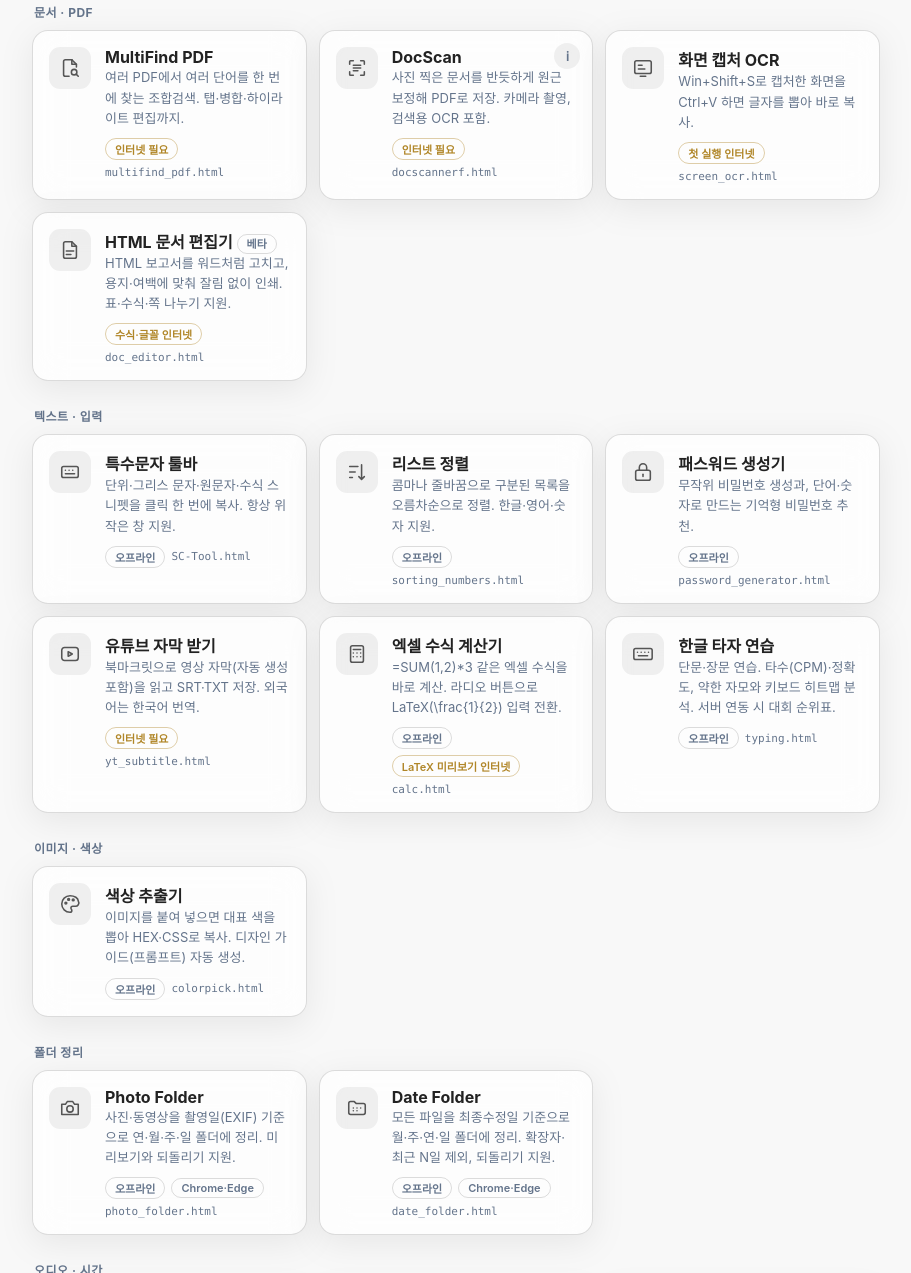
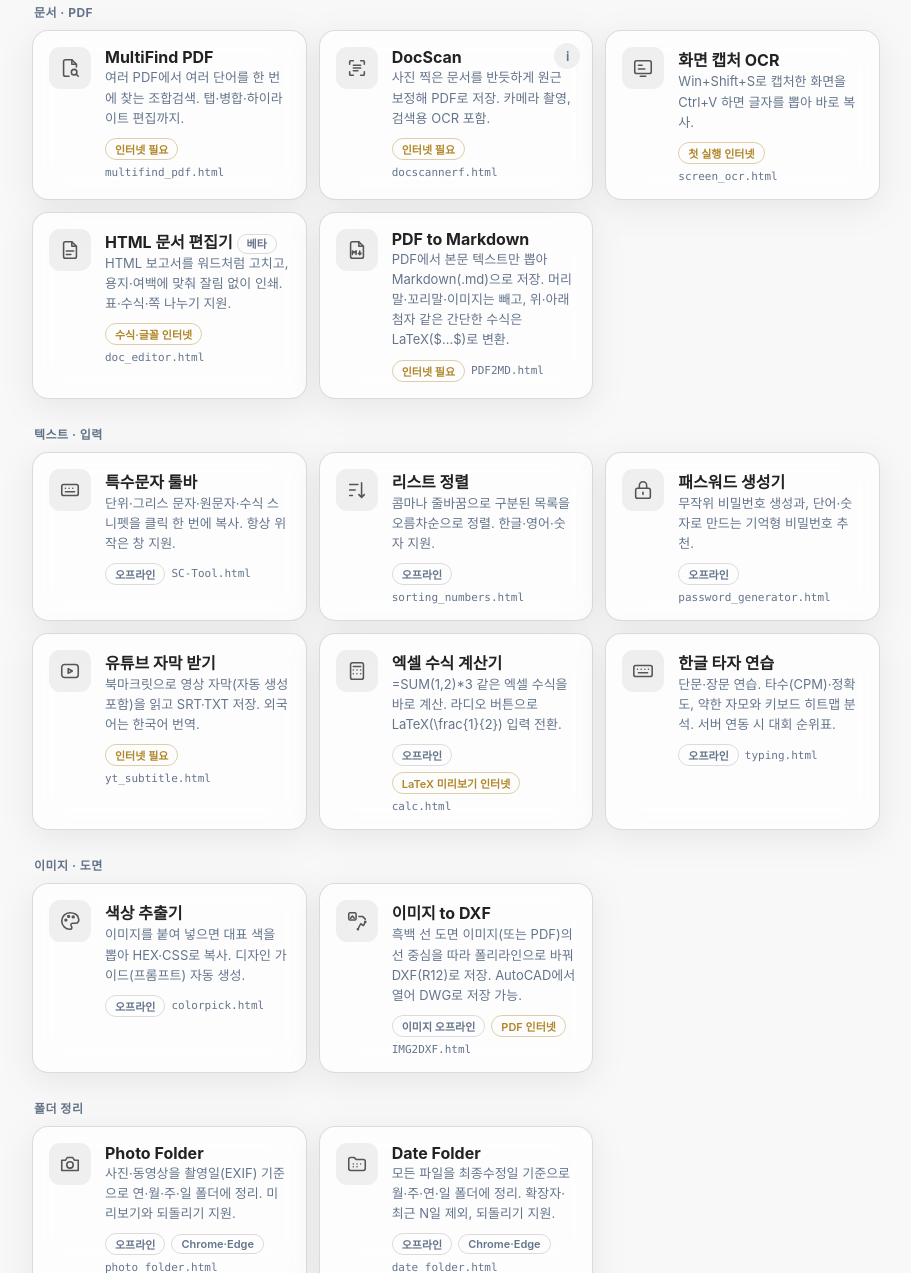
Before and after one commit to zzizik9751/webutil, a plain HTML site: page index.html in a window 1280 px wide. Shown: the part 171-1444 px from the top of the page, without its empty margins (184-1095 px from the left). Drawn offline with Linux system fonts and the light colour scheme; a web font is replaced by a local one.

Commit message:
Add files via upload

```diff
--- a/index.html
+++ b/index.html
@@ -1,11 +1,11 @@
 <!DOCTYPE html>
-<!--CRV index_webutil r1 20261027 h:48e0cf4c f:폴더정리섹션,flac2mp3카드-->
+<!--CRV index_webutil r2 20261119 f:pdf2md카드,img2dxf카드-->
 <html lang="ko">
 <head>
 <meta charset="UTF-8">
 <meta name="viewport" content="width=device-width, initial-scale=1.0">
 <title>Webutil · zzizik</title>
-<meta name="description" content="브라우저에서 바로 쓰는 작은 웹 도구 모음 — PDF 검색, 문서 스캔, OCR, HTML 문서 편집, 유튜브 자막, 엑셀 수식 계산기, 한글 타자 연습, 특수문자, 정렬, 패스워드, 음악, 음원 중복 정리, 오디오 자르기, 변환, FLAC→MP3, 사진·파일 날짜별 폴더 정리, D-day">
+<meta name="description" content="브라우저에서 바로 쓰는 작은 웹 도구 모음 — PDF 검색, 문서 스캔, OCR, HTML 문서 편집, PDF→Markdown, 이미지→DXF 도면 변환, 유튜브 자막, 엑셀 수식 계산기, 한글 타자 연습, 특수문자, 정렬, 패스워드, 음악, 음원 중복 정리, 오디오 자르기, 변환, FLAC→MP3, 사진·파일 날짜별 폴더 정리, D-day">
 <style>
   :root{
     --bg-1:#fafaf9; --bg-2:#f1f0ee;
@@ -150,6 +150,14 @@ button:focus-visible,input:focus-visible,select:focus-visible,textarea:focus-vis
           <div class="meta"><span class="chip net">수식·글꼴 인터넷</span><span class="file">doc_editor.html</span></div>
         </div>
       </div>
+      <div class="tool">
+        <div class="ico"><svg viewBox="0 0 24 24"><path d="M14 3H7a2 2 0 0 0-2 2v14a2 2 0 0 0 2 2h10a2 2 0 0 0 2-2V8z"/><path d="M14 3v5h5"/><path d="M7 17v-4l2 2 2-2v4"/><path d="M15 13v4M13.5 15.5 15 17l1.5-1.5"/></svg></div>
+        <div class="body">
+          <a class="name" href="PDF2MD.html">PDF to Markdown</a>
+          <p class="desc">PDF에서 본문 텍스트만 뽑아 Markdown(.md)으로 저장. 머리말·꼬리말·이미지는 빼고, 위·아래 첨자 같은 간단한 수식은 LaTeX($…$)로 변환.</p>
+          <div class="meta"><span class="chip net">인터넷 필요</span><span class="file">PDF2MD.html</span></div>
+        </div>
+      </div>
     </div>
   </section>
 
@@ -208,7 +216,7 @@ button:focus-visible,input:focus-visible,select:focus-visible,textarea:focus-vis
   </section>
 
   <section>
-    <h2>이미지 · 색상</h2>
+    <h2>이미지 · 도면</h2>
     <div class="grid">
       <div class="tool">
         <div class="ico"><svg viewBox="0 0 24 24"><path d="M12 3a9 9 0 1 0 0 18c1.1 0 2-.9 2-2 0-.5-.2-1-.5-1.3-.3-.4-.5-.8-.5-1.3 0-1.1.9-2 2-2h2.3A3.7 3.7 0 0 0 21 8.7C21 5.5 17 3 12 3z"/><circle cx="7.5" cy="11" r="1"/><circle cx="10.5" cy="7" r="1"/><circle cx="15.5" cy="7.5" r="1"/></svg></div>
@@ -216,6 +224,14 @@ button:focus-visible,input:focus-visible,select:focus-visible,textarea:focus-vis
           <a class="name" href="colorpick.html">색상 추출기</a>
           <p class="desc">이미지를 붙여 넣으면 대표 색을 뽑아 HEX·CSS로 복사. 디자인 가이드(프롬프트) 자동 생성.</p>
           <div class="meta"><span class="chip">오프라인</span><span class="file">colorpick.html</span></div>
+        </div>
+      </div>
+      <div class="tool">
+        <div class="ico"><svg viewBox="0 0 24 24"><rect x="3" y="3" width="8" height="8" rx="1.5"/><path d="M5 9l2-2.5L9 9"/><path d="M14 7h4l3 3"/><path d="M13 21l3-6 3 2 2-4"/><circle cx="13" cy="21" r=".6"/><circle cx="21" cy="13" r=".6"/></svg></div>
+        <div class="body">
+          <a class="name" href="IMG2DXF.html">이미지 to DXF</a>
+          <p class="desc">흑백 선 도면 이미지(또는 PDF)의 선 중심을 따라 폴리라인으로 바꿔 DXF(R12)로 저장. AutoCAD에서 열어 DWG로 저장 가능.</p>
+          <div class="meta"><span class="chip">이미지 오프라인</span><span class="chip net">PDF 인터넷</span><span class="file">IMG2DXF.html</span></div>
         </div>
       </div>
     </div>
```
